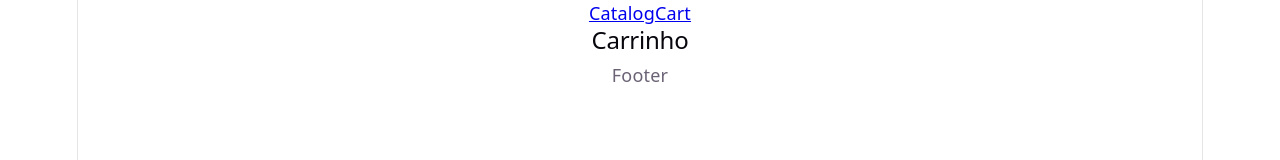
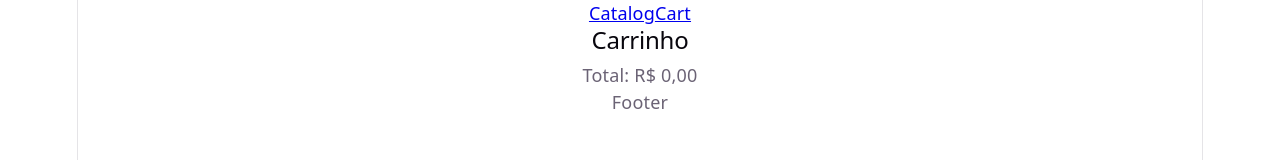
Before and after one commit to lucas-limabr/Estudos-React, a React (Vite) app in the folder Exercícios/ecommerce/: page /cart in a window 1280 px wide. Shown: the top 160 px of the page. Built offline with nearby package versions, Linux system fonts and the light colour scheme.

Commit message:
adiciona utilitario para formatação de moeda em reais e calcula o total do carrinho

```diff
--- a/Exercícios/ecommerce/src/App.jsx
+++ b/Exercícios/ecommerce/src/App.jsx
@@ -14,7 +14,7 @@ function App() {
         <CartContextProvider>
           <ToastContainer
             position="top-center"
-            autoClose={3000}
+            autoClose={2000}
             hideProgressBar={false}
             closeOnClick
             pauseOnFocusLoss
--- a/Exercícios/ecommerce/src/components/CartList.jsx
+++ b/Exercícios/ecommerce/src/components/CartList.jsx
@@ -1,19 +1,26 @@
 import React, { useContext } from 'react'
 import CartItem from './CartItem'
 import { CartContext } from '../contexts/CartContext'
+import { formatCurrencyBRL } from '../utils/formata_moeda'
 
 export default function CartList() {
 
-    const { cartItems } = useContext(CartContext)
-    // console.log('cartItems: ', cartItems)
+    const { cartItems, cartTotal } = useContext(CartContext)
 
     return (
         <div>
-            <h2>Carrinho</h2>
-            {cartItems && (
-                cartItems.map((cartItem) =>
-                    <CartItem key={cartItem.id} cartItem={cartItem} />)
-            )}
+            <div>
+                <h2>Carrinho</h2>
+                {cartItems && (
+                    cartItems.map((cartItem) =>
+                        <CartItem key={cartItem.id} cartItem={cartItem} />)
+                )}
+            </div>
+
+            <div>
+                Total: {formatCurrencyBRL(cartTotal)}
+            </div>
         </div>
+
     )
 }
--- a/Exercícios/ecommerce/src/components/ProductCard.jsx
+++ b/Exercícios/ecommerce/src/components/ProductCard.jsx
@@ -1,6 +1,7 @@
 import React, { useContext, useState } from 'react'
 import { CartContext } from '../contexts/CartContext'
 import { toast } from 'react-toastify'
+import { formatCurrencyBRL } from '../utils/formata_moeda'
 
 export default function ProductCard({ product }) {
 
@@ -22,7 +23,7 @@ export default function ProductCard({ product }) {
     <div className='productCard'>
       <img width={180} src={product.urlImage} alt="Imagem do produto" />
       <p>{product.name}</p>
-      <p>{product.price}</p>
+      <p>{formatCurrencyBRL(product.price)}</p>
       <div className='actions-product'>
         <input type="number" id='quantity' value={quantity} onChange={(e) => setQuantity(e.target.value)} />
         <button className='add-to-cart' onClick={() => handleAdd(product)}>Adicionar ao carrinho</button>
--- a/Exercícios/ecommerce/src/contexts/CartContext.jsx
+++ b/Exercícios/ecommerce/src/contexts/CartContext.jsx
@@ -47,9 +47,9 @@ export const CartContextProvider = ({ children }) => {
         return "clear item"
     }
 
-    function cartTotal() {
-        return "cart total"
-    }
+    const cartTotal = cartItems.reduce((total, item) =>
+        total + (item.price * item.quantity), 0
+    )
 
     function cartCount() {
         return "cart count"
--- /dev/null
+++ b/Exercícios/ecommerce/src/utils/formata_moeda.js
@@ -0,0 +1,9 @@
+const formatterBRL = new Intl.NumberFormat('pt-BR', {
+    style: 'currency',
+    currency: 'BRL',
+})
+
+export function formatCurrencyBRL(value) {
+    const number = Number(value)
+    return isNaN(number) ? 'R$ 0,00' : formatterBRL.format(number)
+}
```
